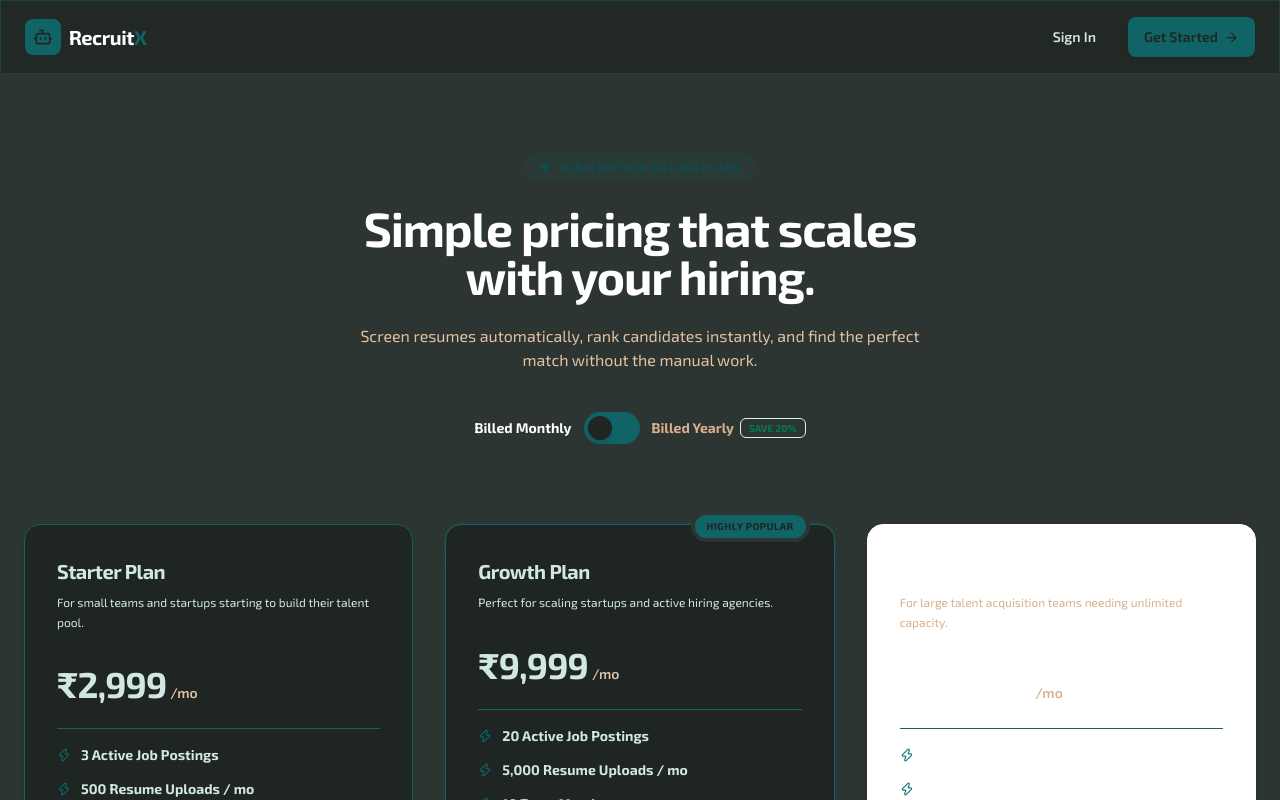
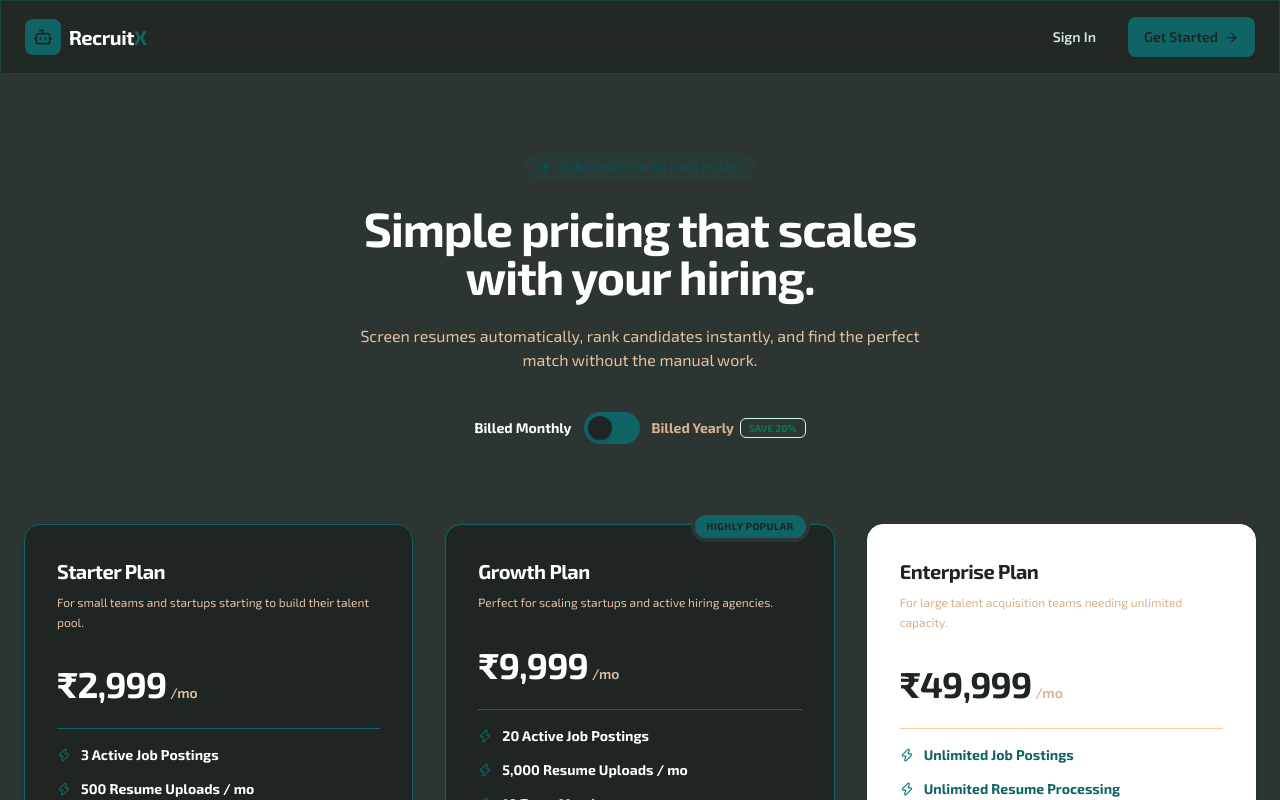
Before and after one commit to Aman-2712/RecruitiX-App, a Next.js app in the folder frontend/: page /pricing in a window 1280 px wide. Shown: the top 800 px of the page. Built offline with nearby package versions, Linux system fonts and the light colour scheme.

Commit message:
fix: enterprise card styling on pricing page

```diff
--- a/frontend/src/app/pricing/page.tsx
+++ b/frontend/src/app/pricing/page.tsx
@@ -173,22 +173,22 @@ export default function PricingPage() {
               <div className="space-y-6">
                 {/* Title */}
                 <div>
-                  <h3 className="text-xl font-extrabold tracking-tight">{p.name}</h3>
-                  <p className={`text-xs mt-2 font-medium leading-relaxed ${isEnterprise ? "text-slate-400" : "text-slate-550"}`}>
+                  <h3 className={`text-xl font-extrabold tracking-tight ${isEnterprise ? "text-white" : "text-slate-900"}`}>{p.name}</h3>
+                  <p className={`text-xs mt-2 font-medium leading-relaxed ${isEnterprise ? "text-slate-400" : "text-slate-500"}`}>
                     {p.description}
                   </p>
                 </div>
 
                 {/* Price */}
                 <div className="flex items-baseline gap-1 pt-2">
-                  <span className="text-4xl font-black tracking-tight">{formattedPrice}</span>
+                  <span className={`text-4xl font-black tracking-tight ${isEnterprise ? "text-white" : "text-slate-900"}`}>{formattedPrice}</span>
                   <span className={`text-sm font-semibold ${isEnterprise ? "text-slate-400" : "text-slate-500"}`}>{cycleText}</span>
                 </div>
 
                 {/* Limits */}
-                <ul className="space-y-3.5 pt-4 border-t border-slate-100/10 border-slate-200">
+                <ul className={`space-y-3.5 pt-4 border-t ${isEnterprise ? "border-slate-800" : "border-slate-200"}`}>
                   {p.limits.map((l) => (
-                    <li key={l} className="flex items-center gap-2.5 text-sm font-bold">
+                    <li key={l} className={`flex items-center gap-2.5 text-sm font-bold ${isEnterprise ? "text-slate-200" : "text-slate-900"}`}>
                       <Zap size={14} className={isEnterprise ? "text-blue-500" : "text-blue-600"} />
                       {l}
                     </li>
```
